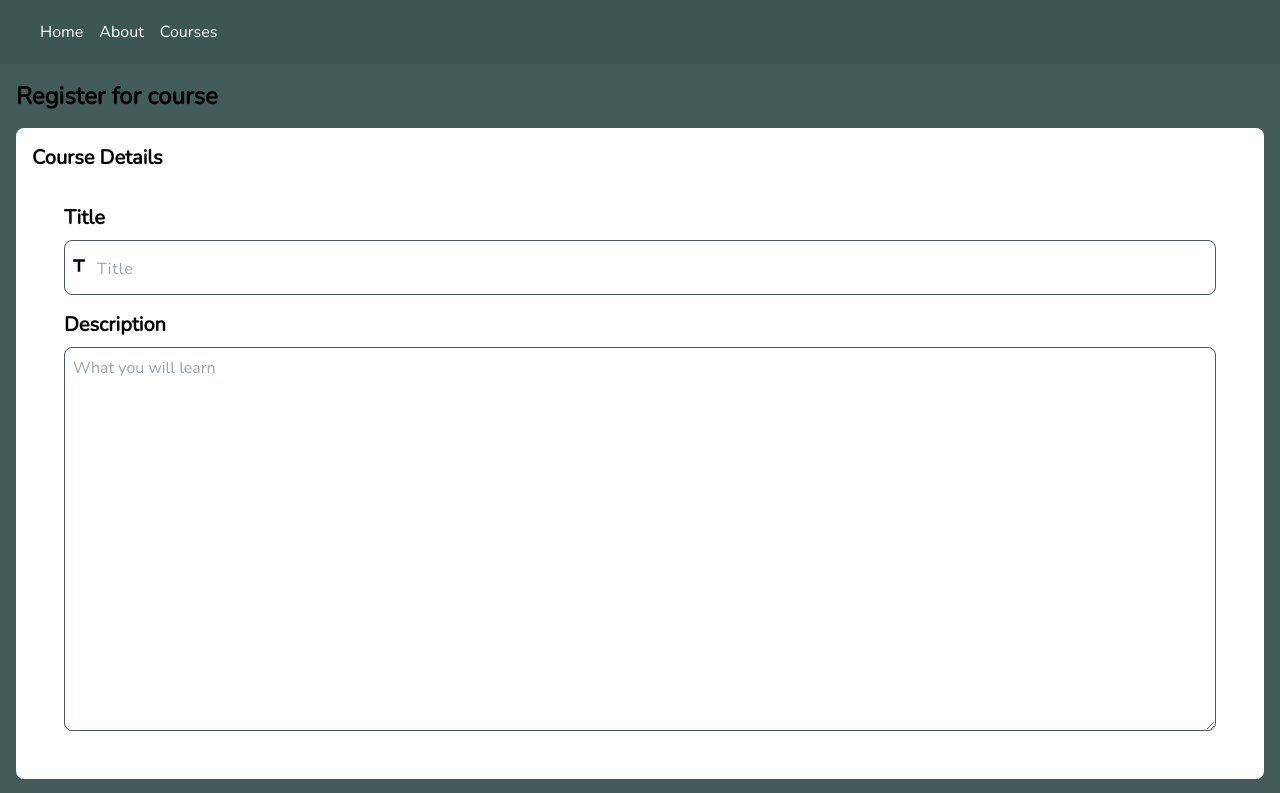
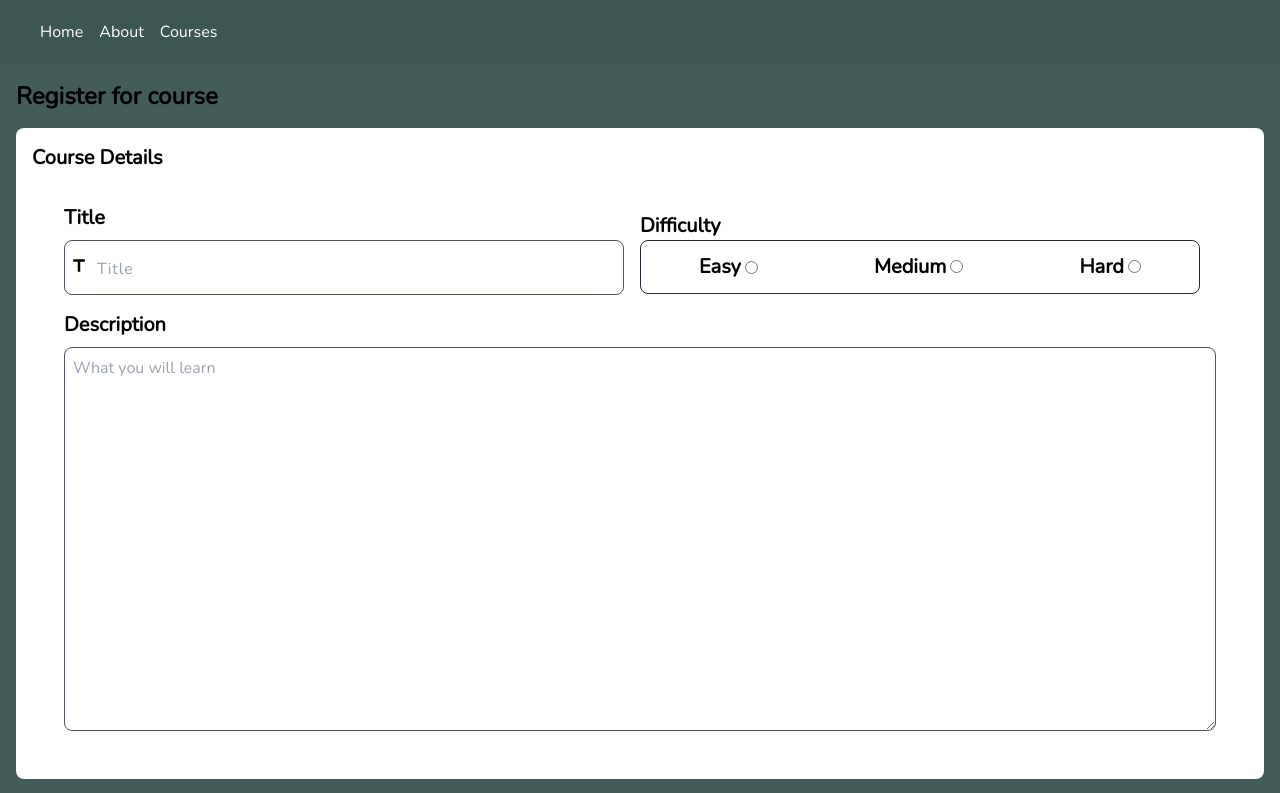
Before and after one commit to DevRyth/Time-Bank-Client, a React (Create React App) app: page /course-register in a window 1280 px wide. Shown: the top 793 px of the page. Built offline with nearby package versions, Linux system fonts and the light colour scheme; sample sign-in values are in the browser's storage.

Commit message:
courseRegister.page difficulty features upadated

```diff
--- a/src/components/Appointment.component.tsx
+++ b/src/components/Appointment.component.tsx
@@ -42,7 +42,7 @@ export default function Appointment() {
 
       <div className="grid grid-cols-1 lg:grid-cols-2 gap-4">
         {appointment.map((value, index) => {
-          return <div className="lg:text-lg flex flex-col space-y-2 border p-2 rounded-lg">
+          return <div className="lg:text-lg flex flex-col space-y-2 border p-2 rounded-lg shadow-stacked">
               <div className="flex flex-row justify-between items-center">
                 <span>Duration:</span>
                 <SelectTag name="min" options={min.slice(10, 46)} label="Minutes" />
--- a/src/pages/CourseRegister.page.tsx
+++ b/src/pages/CourseRegister.page.tsx
@@ -2,7 +2,7 @@ import React from "react";
 import Input from "../sharedComponents/input/Input";
 import { MdTitle } from "react-icons/md";
 
-interface Props { }
+interface Props {}
 
 const CourseRegister: React.FC<Props> = () => {
   return (
@@ -10,7 +10,8 @@ const CourseRegister: React.FC<Props> = () => {
     <div className="bg-white p-4 max-h rounded-lg font-bold lg:text-xl">
       Course Details
       <div className="flex flex-col space-y-4 p-2 lg:p-8">
-        <label className="flex flex-col space-y-2">
+        <div className="flex flex-col space-y-4 lg:space-y-2 lg:flex-row">
+          <label className="flex flex-col space-y-2 lg:flex-1">
             <span>Title</span>
             <Input
               className="text-primary-dark pt-2"
@@ -18,8 +19,33 @@ const CourseRegister: React.FC<Props> = () => {
               type="text"
               name="Title"
               placeholder="Title"
-          ><MdTitle /></Input>
+            >
+              <MdTitle />
+            </Input>
           </label>
+
+          <label className="flex flex-col space-y-0 lg:flex-1 px-4">
+            <span>Difficulty</span>
+
+            <label className="flex justify-around border  border-gray-800 py-3 rounded-lg ">
+              <label className="space-x-1 flex flex-row items-center">
+                <span> Easy</span>
+                <input className="" type="radio" name="difficulty"></input>
+              </label>
+
+              <label className="space-x-1 my-auto">
+                <span>Medium</span>
+                <input className="" type="radio" name="difficulty"></input>
+              </label>
+
+              <label className="space-x-1 my-auto">
+                <span>Hard</span>
+                <input className="" type="radio" name="difficulty"></input>
+              </label>
+            </label>
+          </label>
+        </div>
+
         <label className="flex flex-col space-y-2">
           <span>Description</span>
           <textarea
--- a/src/pages/CourseRegistration.page.tsx
+++ b/src/pages/CourseRegistration.page.tsx
@@ -6,8 +6,8 @@ const CourseRegistration: React.FC = () => {
   return (
     <div className="h-full p-4 bg-primary-lite font-extrabold lg:text-2xl flex flex-col space-y-4">
       <span>Register for course</span>
-      <CourseRegister></CourseRegister>
-      <Appointment></Appointment>
+      <CourseRegister/>
+      <Appointment/>
     </div>
   );
 };
```
Also changed, not shown: 1 other file (tests, documents, lock files or other folders). Lines whose indentation alone changed are shown as unchanged.
